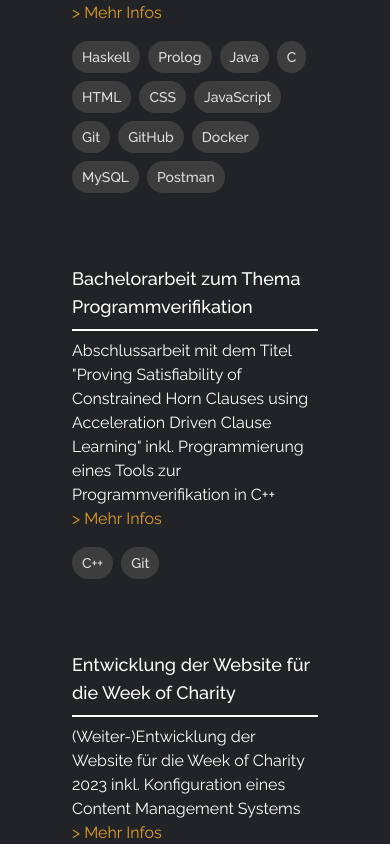
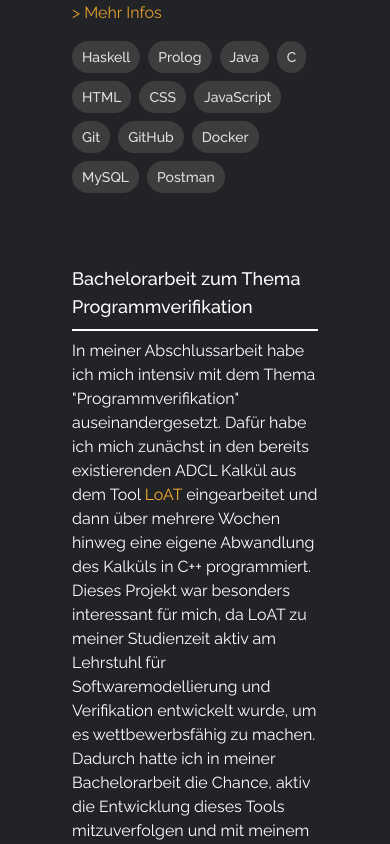
Before and after one commit to Bina-Github/portfolio, a Next.js app: page / in a window 390 px wide. Both pictures are taken after a click on the element 195 px from the left and 1443 px from the top of the page. Shown: the part 1021-1865 px from the top of the page. Built offline with nearby package versions, Linux system fonts and the light colour scheme.

Commit message:
projectBoxes: onClick function expands text on small screens

```diff
--- a/components/ProjectBox.tsx
+++ b/components/ProjectBox.tsx
@@ -1,4 +1,4 @@
-import React from 'react'
+import React, { useState } from 'react'
 import SkillsBox from './SkillsBox'
 import classNames from 'classnames'
 
@@ -6,15 +6,26 @@ type Props = {
   id: number
   title: string
   shortDesc: string
+  longDesc: string
   skillList: Array<{ name: string; svg?: string }>
   active: boolean
-  handleClick: (projectId: number) => void
+  handleClick: ((projectId: number) => void) | null
 }
 
-const ProjectBox = ({ id, title, shortDesc, skillList, active, handleClick }: Props) => {
+const ProjectBox = ({ id, title, shortDesc, longDesc, skillList, active, handleClick }: Props) => {
+  const [isExpanded, setIsExpanded] = useState(false)
+  let handleClickFunction
+  if (handleClick === null) {
+    handleClickFunction = function () {
+      setIsExpanded((prev) => !prev)
+    }
+  } else {
+    handleClickFunction = () => handleClick(id)
+  }
+
   return (
     <div
-      onClick={() => handleClick(id)}
+      onClick={handleClickFunction}
       className="group relative mx-8 mb-4 rounded-2xl p-4  hover:cursor-pointer md:mx-2 md:-ml-4  md:h-[22rem] md:w-[20rem] lg:ml-0 lg:h-[20rem] lg:w-[32rem] lg:p-8"
     >
       <div
@@ -34,15 +45,21 @@ const ProjectBox = ({ id, title, shortDesc, skillList, active, handleClick }: Pr
 
         <div className="my-2 h-0.5 bg-white"></div>
 
-        <p className="text-base lg:text-lg">{shortDesc}</p>
+        {!isExpanded && <p className="text-base lg:text-lg">{shortDesc}</p>}
+        {isExpanded && (
+          <p
+            className="[&>a]:text-cYellow text-base lg:text-lg [&>a:hover]:underline"
+            dangerouslySetInnerHTML={{ __html: longDesc }}
+          ></p>
+        )}
 
-        {active && (
+        {(active || isExpanded) && (
           <p className="text-cYellow mb-4 text-base opacity-90 group-hover:underline lg:text-lg">
             &gt; Weniger anzeigen
           </p>
         )}
 
-        {!active && (
+        {!active && !isExpanded && (
           <p className="text-cYellow mb-4 text-base opacity-90 group-hover:underline lg:text-lg">
             &gt; Mehr Infos
           </p>
--- a/components/ProjectColumn.tsx
+++ b/components/ProjectColumn.tsx
@@ -1,4 +1,4 @@
-import React from 'react'
+import React, { useState } from 'react'
 import ProjectBox from './ProjectBox'
 import { projectArray } from './projectArray'
 
@@ -29,6 +29,7 @@ const ProjectColumn = ({ activeProject, handleClick }: Props) => {
               title={data.title}
               key={'projectBox' + index}
               shortDesc={data.shortDesc}
+              longDesc=""
               skillList={data.tags}
               active={active}
               handleClick={handleClick}
@@ -41,7 +42,6 @@ const ProjectColumn = ({ activeProject, handleClick }: Props) => {
       <div className="flex flex-col items-center gap-6 md:hidden">
         {projectArray.map(function (data, index) {
           let i = index
-          let active = activeProject === i
           index++
           return (
             <ProjectBox
@@ -49,9 +49,10 @@ const ProjectColumn = ({ activeProject, handleClick }: Props) => {
               title={data.title}
               key={'projectBox' + index}
               shortDesc={data.shortDesc}
+              longDesc={data.longDesc}
               skillList={data.tags}
-              active={active}
-              handleClick={() => {}}
+              active={false}
+              handleClick={null}
             />
           )
         })}
```
